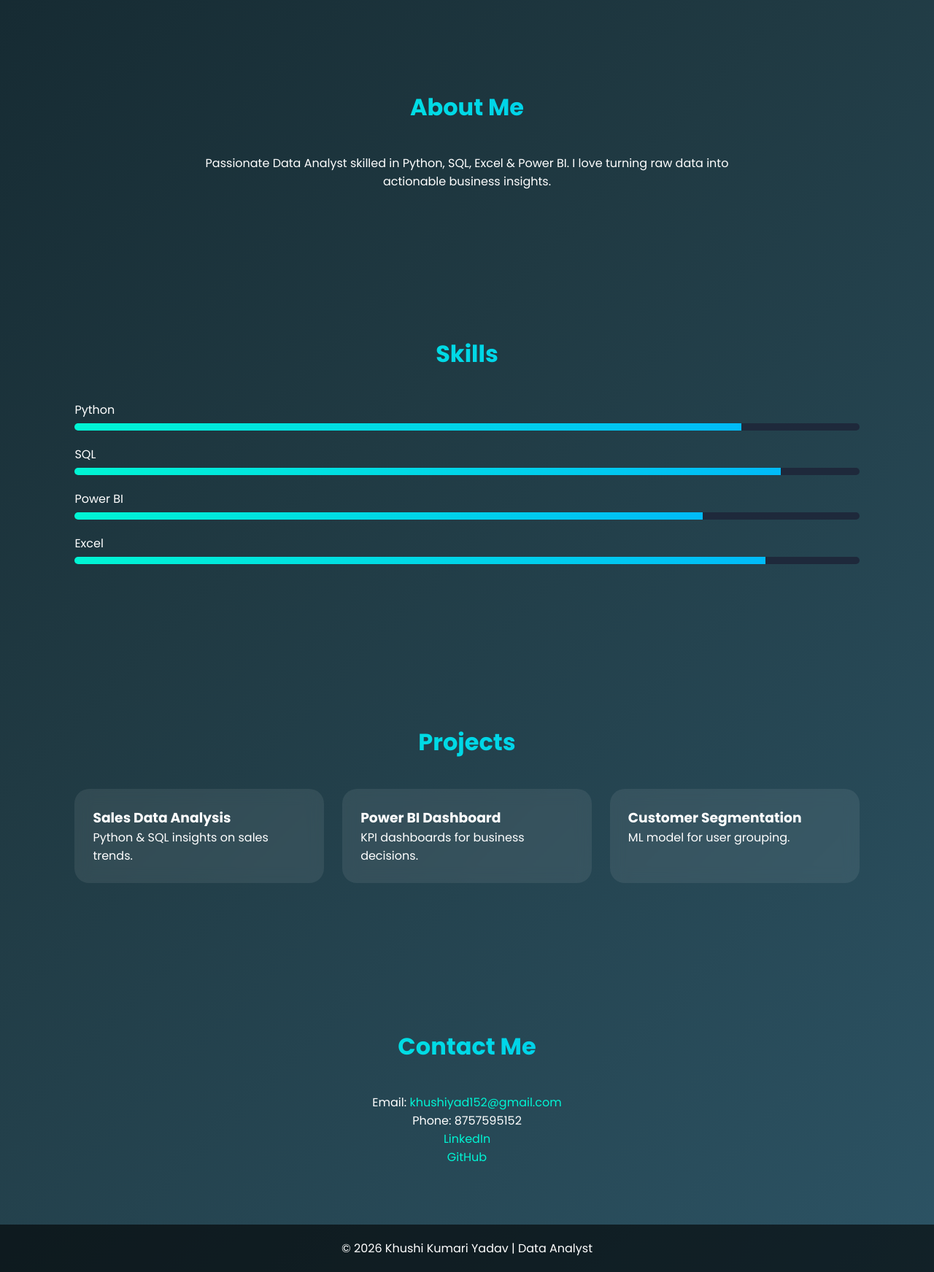
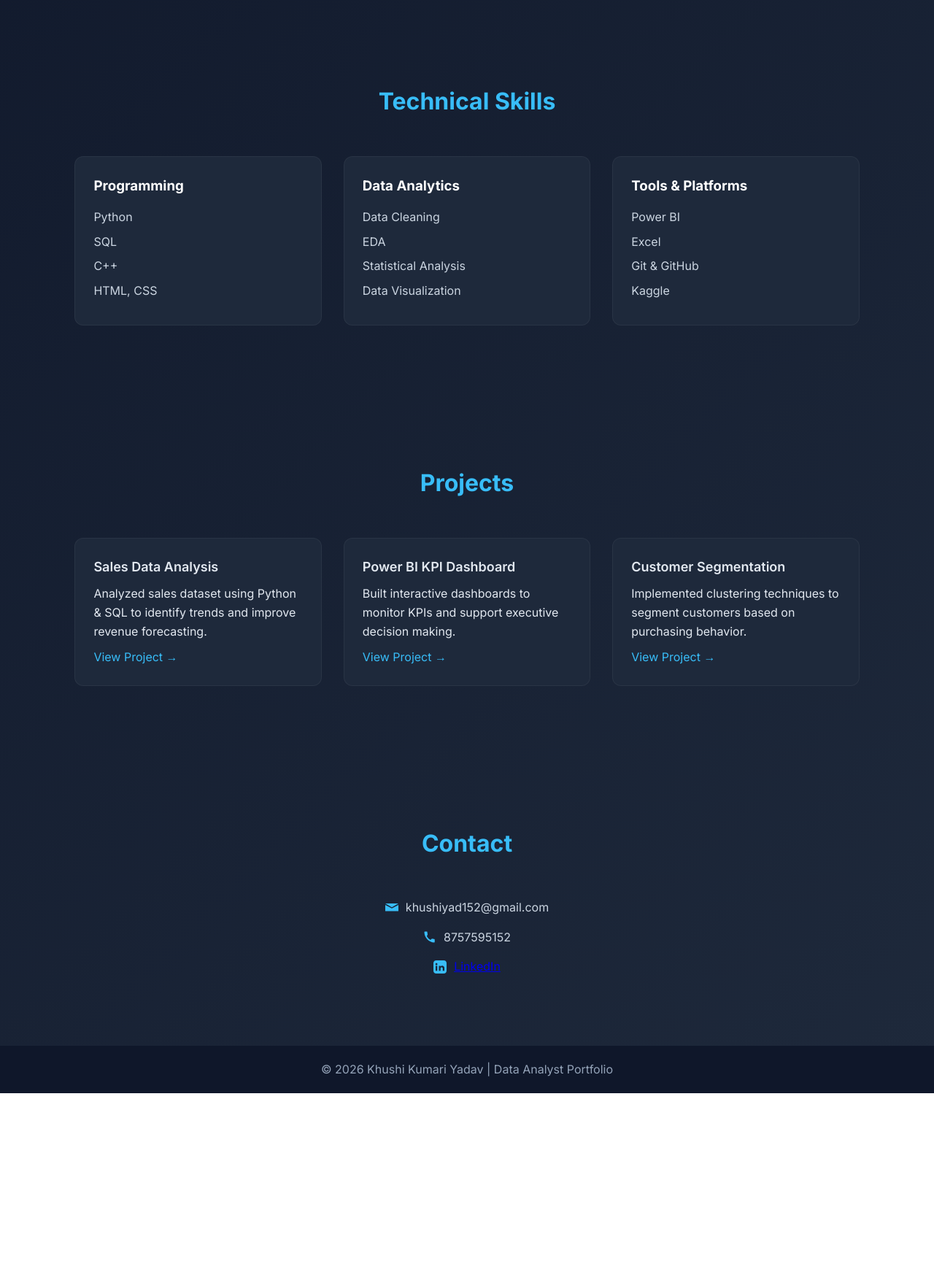
Before and after one commit to Khushi-yadav8757/Portfolio-, a plain HTML site: page index.html in a window 1280 px wide. Shown: the part 797-2540 px from the top of the page at 73% size. After the commit the page ends 2295 px from the top, so only its background shows below. Drawn offline with Linux system fonts and the light colour scheme.

Commit message:
Update index.html

```diff
--- a/index.html
+++ b/index.html
@@ -5,14 +5,15 @@
 <meta name="viewport" content="width=device-width, initial-scale=1.0">
 <title>Khushi Kumari Yadav | Data Analyst</title>
 
-<link href="https://fonts.googleapis.com/css2?family=Poppins:wght@300;400;600;700&display=swap" rel="stylesheet">
+<link href="https://fonts.googleapis.com/css2?family=Inter:wght@300;400;600;700&display=swap" rel="stylesheet">
 
 <style>
-*{margin:0;padding:0;box-sizing:border-box;font-family:'Poppins',sans-serif;scroll-behavior:smooth}
+*{margin:0;padding:0;box-sizing:border-box;font-family:'Inter',sans-serif;scroll-behavior:smooth}
 
 body{
-background:linear-gradient(135deg,#0f2027,#203a43,#2c5364);
-color:#fff;
+background:linear-gradient(135deg,#0f172a,#1e293b);
+color:#e2e8f0;
+line-height:1.6;
 }
 
 /* NAVBAR */
@@ -23,22 +24,31 @@ align-items:center;
 padding:20px 8%;
 position:fixed;
 width:100%;
-background:rgba(255,255,255,0.08);
-backdrop-filter:blur(10px);
+background:rgba(15,23,42,0.8);
+backdrop-filter:blur(8px);
 z-index:1000
 }
-header h2{color:#00f5d4}
+
+header h2{color:#38bdf8;font-weight:600}
+
 nav a{
 margin-left:25px;
-color:#fff;
+color:#cbd5e1;
 text-decoration:none;
 font-weight:500;
 transition:.3s
 }
-nav a:hover{color:#00f5d4}
+nav a:hover{color:#38bdf8}
 
-/* SECTIONS */
-section{padding:120px 8% 80px}
+/* SECTION */
+section{padding:110px 8% 80px}
+
+h2{
+text-align:center;
+margin-bottom:50px;
+font-size:32px;
+color:#38bdf8;
+}
 
 /* HERO */
 .hero{
@@ -52,87 +62,110 @@ min-height:100vh
 .hero-text{max-width:600px}
 
 .hero-text h1{
-font-size:50px;
-background:linear-gradient(90deg,#00f5d4,#00bbf9);
--webkit-background-clip:text;
--webkit-text-fill-color:transparent
+font-size:48px;
+color:#ffffff;
 }
 
-.hero-text p{margin-top:15px;font-size:18px;color:#e2e8f0}
+.hero-text p{
+margin-top:20px;
+font-size:18px;
+color:#cbd5e1;
+}
 
 .btn{
-background:linear-gradient(90deg,#00f5d4,#00bbf9);
-padding:12px 25px;
-border-radius:30px;
-color:#000;
-text-decoration:none;
 display:inline-block;
 margin-top:25px;
+padding:12px 28px;
+border-radius:6px;
+background:#38bdf8;
+color:#0f172a;
+text-decoration:none;
 font-weight:600;
 transition:.3s
 }
-.btn:hover{transform:scale(1.08)}
+.btn:hover{background:#0ea5e9}
 
 .hero img{
-width:300px;
-border-radius:50%;
-border:4px solid #00f5d4;
-box-shadow:0 0 40px rgba(0,245,212,.6)
+width:260px;
+border-radius:12px;
+box-shadow:0 10px 40px rgba(0,0,0,0.4)
 }
 
-/* HEADINGS */
-h2{
-margin-bottom:40px;
-text-align:center;
-font-size:32px;
-background:linear-gradient(90deg,#00f5d4,#00bbf9);
--webkit-background-clip:text;
--webkit-text-fill-color:transparent
-}
-
-/* GLASS CARDS */
-.cards{
+/* GRID */
+.grid{
 display:grid;
 grid-template-columns:repeat(auto-fit,minmax(250px,1fr));
-gap:25px
+gap:30px
 }
 
 .card{
-background:rgba(255,255,255,.08);
+background:#1e293b;
 padding:25px;
-border-radius:20px;
-backdrop-filter:blur(10px);
-transition:.3s
+border-radius:12px;
+transition:.3s;
+border:1px solid rgba(255,255,255,0.05)
 }
-.card:hover{transform:translateY(-10px);box-shadow:0 0 20px rgba(0,245,212,.4)}
+.card:hover{
+transform:translateY(-5px);
+border-color:#38bdf8
+}
 
-ul{list-style:none}
-li{margin-bottom:10px}
+.card h3{
+margin-bottom:15px;
+color:#ffffff
+}
 
-/* SKILL BARS */
-.skill{margin-bottom:20px}
-.skill span{display:block;margin-bottom:6px}
-.bar{
-background:#1e293b;
-border-radius:20px;
-overflow:hidden
+.card ul{
+list-style:none
 }
-.bar div{
-height:10px;
-background:linear-gradient(90deg,#00f5d4,#00bbf9)
+.card li{
+margin-bottom:8px;
+color:#cbd5e1
+}
+
+/* PROJECT CARD */
+.project-title{
+font-size:18px;
+font-weight:600;
+margin-bottom:10px
+}
+
+.project-link{
+display:inline-block;
+margin-top:10px;
+color:#38bdf8;
+text-decoration:none;
+font-weight:500
 }
 
 /* CONTACT */
-.contact{text-align:center}
-.contact a{color:#00f5d4;text-decoration:none}
+.contact{
+text-align:center
+}
 
-/* FOOTER */
+.contact-item{
+margin-bottom:15px;
+display:flex;
+justify-content:center;
+align-items:center;
+gap:10px;
+color:#cbd5e1
+}
+
+.contact-item svg{
+width:18px;
+height:18px;
+fill:#38bdf8
+}
+
 footer{
 text-align:center;
 padding:20px;
-background:rgba(0,0,0,0.6)
+background:#0f172a;
+color:#94a3b8
 }
 
+/* MOBILE */
 @media(max-width:768px){
 .hero{flex-direction:column;text-align:center}
 .hero img{margin-top:30px}
@@ -146,7 +179,6 @@ background:rgba(0,0,0,0.6)
 <header>
 <h2>Khushi Yadav</h2>
 <nav>
-<a href="#home">Home</a>
 <a href="#about">About</a>
 <a href="#skills">Skills</a>
 <a href="#projects">Projects</a>
@@ -154,86 +186,106 @@ background:rgba(0,0,0,0.6)
 </nav>
 </header>
 
-<section class="hero" id="home">
+<!-- HERO -->
+<section class="hero">
 <div class="hero-text">
-<h1>Data Analyst & Problem Solver</h1>
-<p>I analyze data, build dashboards & generate insights that help businesses grow.</p>
-
+<h1>Data Analyst & Business Insight Specialist</h1>
+<p>I analyze structured & unstructured data using Python, SQL & Power BI to deliver meaningful business insights.</p>
 <a href="KhushiKYadResume.pdf" download class="btn">Download Resume</a>
-<a href="#contact" class="btn">Hire Me</a>
 </div>
 
 <img src="IMG_20251119_182312_148.jpg">
 </section>
 
-<section id="about">
-<h2>About Me</h2>
-<p style="text-align:center;max-width:800px;margin:auto">
-Passionate Data Analyst skilled in Python, SQL, Excel & Power BI.
-I love turning raw data into actionable business insights.
-</p>
-</section>
+<!-- SKILLS -->
+<section id="skills">
+<h2>Technical Skills</h2>
 
-<section id="skills">
-<h2>Skills</h2>
-
-<div class="skill">
-<span>Python</span>
-<div class="bar"><div style="width:85%"></div></div>
-</div>
-
-<div class="skill">
-<span>SQL</span>
-<div class="bar"><div style="width:90%"></div></div>
-</div>
-
-<div class="skill">
-<span>Power BI</span>
-<div class="bar"><div style="width:80%"></div></div>
-</div>
-
-<div class="skill">
-<span>Excel</span>
-<div class="bar"><div style="width:88%"></div></div>
-</div>
-
-</section>
-
-<section id="projects">
-<h2>Projects</h2>
-<div class="cards">
+<div class="grid">
 
 <div class="card">
-<h3>Sales Data Analysis</h3>
-<p>Python & SQL insights on sales trends.</p>
+<h3>Programming</h3>
+<ul>
+<li>Python</li>
+<li>SQL</li>
+<li>C++</li>
+<li>HTML, CSS</li>
+</ul>
 </div>
 
 <div class="card">
-<h3>Power BI Dashboard</h3>
-<p>KPI dashboards for business decisions.</p>
+<h3>Data Analytics</h3>
+<ul>
+<li>Data Cleaning</li>
+<li>EDA</li>
+<li>Statistical Analysis</li>
+<li>Data Visualization</li>
+</ul>
 </div>
 
 <div class="card">
-<h3>Customer Segmentation</h3>
-<p>ML model for user grouping.</p>
+<h3>Tools & Platforms</h3>
+<ul>
+<li>Power BI</li>
+<li>Excel</li>
+<li>Git & GitHub</li>
+<li>Kaggle</li>
+</ul>
 </div>
 
 </div>
 </section>
 
+<!-- PROJECTS -->
+<section id="projects">
+<h2>Projects</h2>
+
+<div class="grid">
+
+<div class="card">
+<div class="project-title">Sales Data Analysis</div>
+<p>Analyzed sales dataset using Python & SQL to identify trends and improve revenue forecasting.</p>
+<a class="project-link" href="https://github.com/Khushi-yadav8757" target="_blank">View Project →</a>
+</div>
+
+<div class="card">
+<div class="project-title">Power BI KPI Dashboard</div>
+<p>Built interactive dashboards to monitor KPIs and support executive decision making.</p>
+<a class="project-link" href="https://github.com/Khushi-yadav8757" target="_blank">View Project →</a>
+</div>
+
+<div class="card">
+<div class="project-title">Customer Segmentation</div>
+<p>Implemented clustering techniques to segment customers based on purchasing behavior.</p>
+<a class="project-link" href="https://github.com/Khushi-yadav8757" target="_blank">View Project →</a>
+</div>
+
+</div>
+</section>
+
+<!-- CONTACT -->
 <section id="contact" class="contact">
-<h2>Contact Me</h2>
+<h2>Contact</h2>
 
-<p>Email: <a href="mailto:khushiyad152@gmail.com">khushiyad152@gmail.com</a></p>
-<p>Phone: 8757595152</p>
+<div class="contact-item">
+<svg viewBox="0 0 24 24"><path d="M12 13.065L0 6.75V18h24V6.75z"/><path d="M12 11L0 4h24z"/></svg>
+<span>khushiyad152@gmail.com</span>
+</div>
 
-<p><a href="https://www.linkedin.com/in/khushi-yadav8757/" target="_blank">LinkedIn</a></p>
-<p><a href="https://github.com/Khushi-yadav8757" target="_blank">GitHub</a></p>
+<div class="contact-item">
+<svg viewBox="0 0 24 24"><path d="M6.62 10.79a15.054 15.054 0 006.59 6.59l2.2-2.2a1 1 0 011-.24c1.12.37 2.33.57 3.59.57a1 1 0 011 1V21a1 1 0 01-1 1C10.85 22 2 13.15 2 3a1 1 0 011-1h3.5a1 1 0 011 1c0 1.26.2 2.47.57 3.59a1 1 0 01-.24 1z"/></svg>
+<span>8757595152</span>
+</div>
+
+<div class="contact-item">
+<svg viewBox="0 0 24 24"><path d="M19 0h-14c-2.8 0-5 2.2-5 5v14c0 2.8 2.2 5 5 5h14c2.8 0 5-2.2 5-5v-14c0-2.8-2.2-5-5-5zM7 19h-3v-9h3v9zM5.5 8.7c-1 0-1.8-.8-1.8-1.8s.8-1.8 1.8-1.8 1.8.8 1.8 1.8-.8 1.8-1.8 1.8zM20 19h-3v-4.5c0-1.1-.9-2-2-2s-2 .9-2 2v4.5h-3v-9h3v1.2c.7-.9 1.8-1.5 3-1.5 2.2 0 4 1.8 4 4v5.3z"/></svg>
+<span><a href="https://www.linkedin.com/in/khushi-yadav8757/" target="_blank">LinkedIn</a></span>
+</div>
 
 </section>
 
 <footer>
-<p>© 2026 Khushi Kumari Yadav | Data Analyst</p>
+© 2026 Khushi Kumari Yadav | Data Analyst Portfolio
 </footer>
 
 </body>
```
